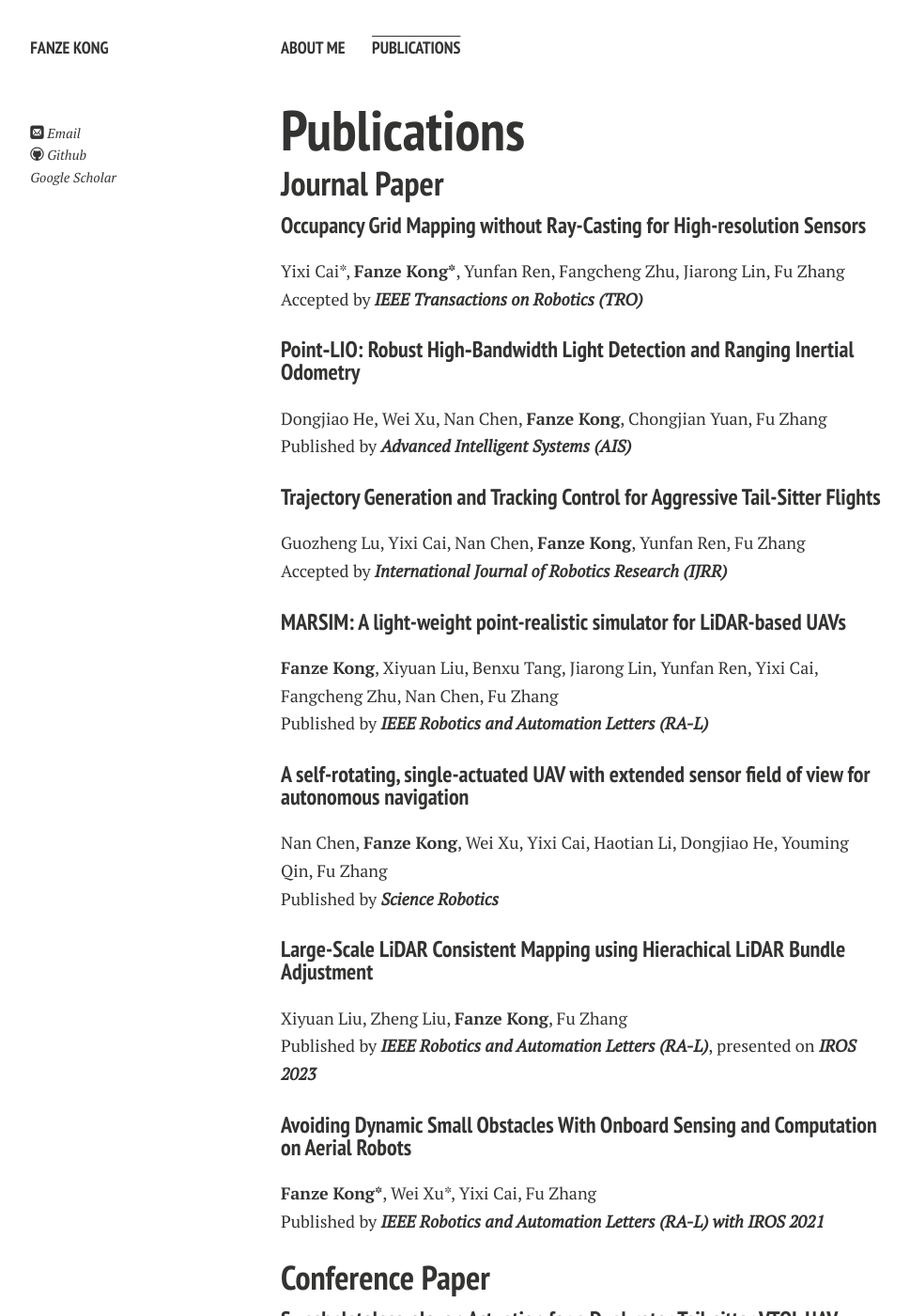
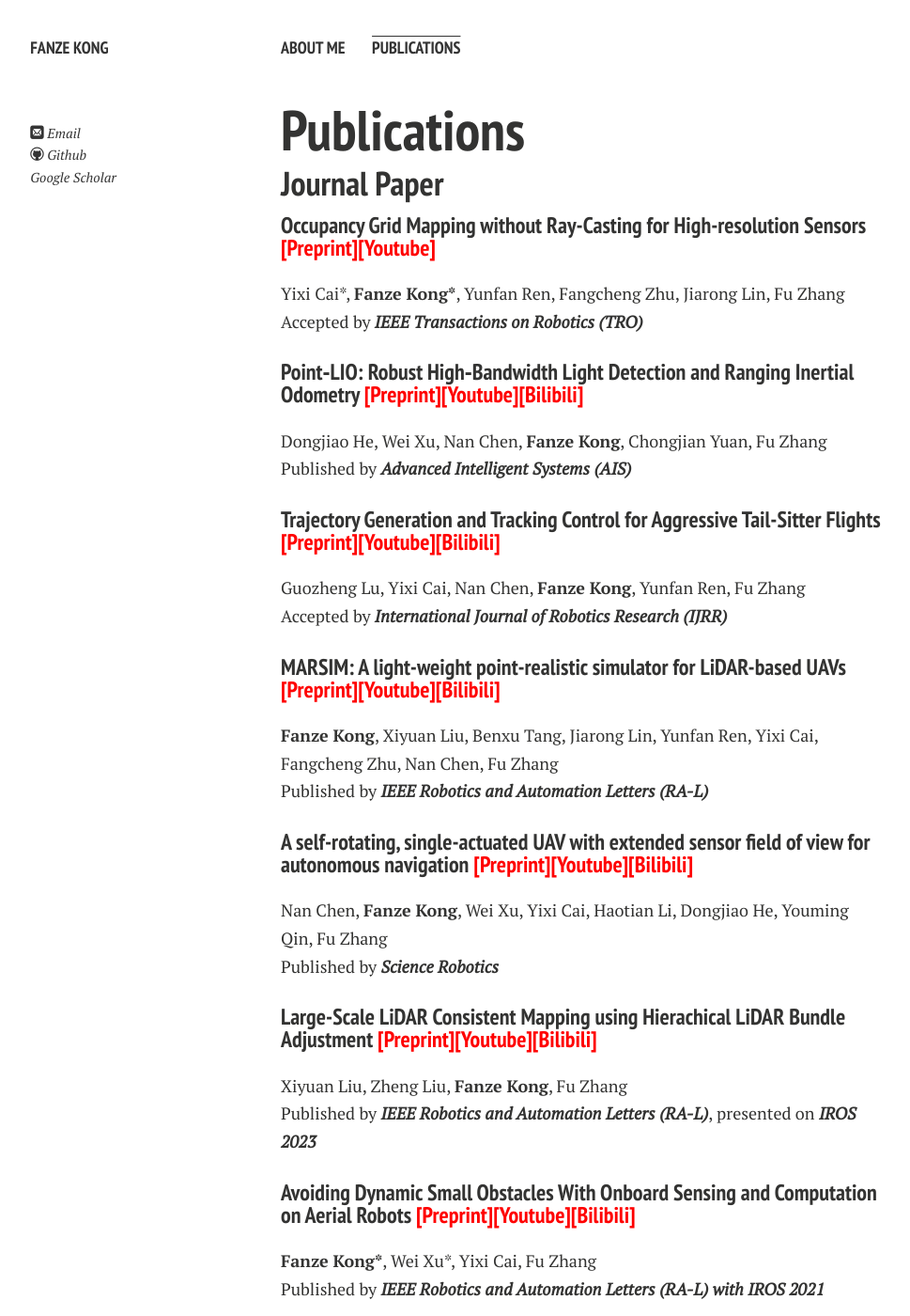
Before and after one commit to lawrence-cn/lawrence-cn.github.io, a Jekyll site: the page built from publications.md, in a window 1280 px wide and 1400 px high. Shown: the whole window at 94% size, without its empty margins (21-990 px from the left). Built offline with Jekyll 4.4.1, drawn with Linux system fonts in a browser that asks for light colours; nearby versions of some CDN libraries; comment, search, counter and statistics services are not loaded; a style sheet for code colours, icons or effects is not loaded; some of the changed text lies outside the part shown.

Commit message:
updates all the paper links and video links

```diff
--- a/publications.md
+++ b/publications.md
@@ -8,56 +8,56 @@ title: Publications
 
 ## Journal Paper
 
-### Occupancy Grid Mapping without Ray-Casting for High-resolution Sensors
+### Occupancy Grid Mapping without Ray-Casting for High-resolution Sensors [<font color=red>[Preprint]</font>](https://arxiv.org/pdf/2307.08493.pdf)[<font color=red>[Youtube]</font>](https://youtu.be/m5QQPbkYYnA?si=SSc4g1yhleJJoijZ)
 <!-- [[Preprint]](https://arxiv.org/pdf/2307.08493.pdf)[[Video]](https://www.youtube.com/watch?v=m5QQPbkYYnA) -->
 Yixi Cai\*, **Fanze Kong\***, Yunfan Ren, Fangcheng Zhu, Jiarong Lin, Fu Zhang
 <br>Accepted by ***IEEE Transactions on Robotics (TRO)***
 
-### Point‐LIO: Robust High‐Bandwidth Light Detection and Ranging Inertial Odometry
+### Point‐LIO: Robust High‐Bandwidth Light Detection and Ranging Inertial Odometry [<font color=red>[Preprint]</font>](https://onlinelibrary.wiley.com/doi/epdf/10.1002/aisy.202200459)[<font color=red>[Youtube]</font>](https://youtu.be/oS83xUs42Uw?si=aHDnNhM_4xNcFXU-)[<font color=red>[Bilibili]</font>](https://www.bilibili.com/video/BV1xL411R7Yq)
 Dongjiao He, Wei Xu, Nan Chen, **Fanze Kong**, Chongjian Yuan, Fu Zhang
 <br>Published by ***Advanced Intelligent Systems (AIS)***
 
-### Trajectory Generation and Tracking Control for Aggressive Tail-Sitter Flights
+### Trajectory Generation and Tracking Control for Aggressive Tail-Sitter Flights [<font color=red>[Preprint]</font>](https://arxiv.org/pdf/2212.11552.pdf)[<font color=red>[Youtube]</font>](https://youtu.be/2x_bLbVuyrk?si=on8mgj96K2cthpsA)[<font color=red>[Bilibili]</font>](https://www.bilibili.com/video/BV1Z84y1s7BR)
 Guozheng Lu, Yixi Cai, Nan Chen, **Fanze Kong**, Yunfan Ren, Fu Zhang
 <br>Accepted by ***International Journal of Robotics Research (IJRR)***
 
-### MARSIM: A light-weight point-realistic simulator for LiDAR-based UAVs
+### MARSIM: A light-weight point-realistic simulator for LiDAR-based UAVs [<font color=red>[Preprint]</font>](https://arxiv.org/abs/2211.10716.pdf)[<font color=red>[Youtube]</font>](https://youtu.be/hiRtcq-5lN0?si=ELwVtgSFala3ncQU)[<font color=red>[Bilibili]</font>](https://www.bilibili.com/video/BV1M84y117KG)
 **Fanze Kong**, Xiyuan Liu, Benxu Tang, Jiarong Lin, Yunfan Ren, Yixi Cai, Fangcheng Zhu, Nan Chen, Fu Zhang
 <br>Published by ***IEEE Robotics and Automation Letters (RA-L)***
 
-### A self-rotating, single-actuated UAV with extended sensor field of view for autonomous navigation
+### A self-rotating, single-actuated UAV with extended sensor field of view for autonomous navigation [<font color=red>[Preprint]</font>](https://mars.hku.hk/papers/scirobotics.ade4538_.pdf)[<font color=red>[Youtube]</font>](https://youtu.be/lrEJnJrRJsQ?si=AjWy0GhPUC-1RrOC)[<font color=red>[Bilibili]</font>](https://www.bilibili.com/video/BV1Ro4y1i7mE)
 Nan Chen, **Fanze Kong**, Wei Xu, Yixi Cai, Haotian Li, Dongjiao He, Youming Qin, Fu Zhang
 <br>Published by ***Science Robotics***
 
-### Large-Scale LiDAR Consistent Mapping using Hierachical LiDAR Bundle Adjustment
+### Large-Scale LiDAR Consistent Mapping using Hierachical LiDAR Bundle Adjustment [<font color=red>[Preprint]</font>](https://arxiv.org/abs/2209.11939.pdf)[<font color=red>[Youtube]</font>](https://youtu.be/CuLnTnXVujw?si=DFdouSceGqpEP_Zn)[<font color=red>[Bilibili]</font>](https://www.bilibili.com/video/BV1Qg41127j9)
 Xiyuan Liu, Zheng Liu, **Fanze Kong**, Fu Zhang
 <br>Published by ***IEEE Robotics and Automation Letters (RA-L)***, presented on ***IROS 2023***
 
-### Avoiding Dynamic Small Obstacles With Onboard Sensing and Computation on Aerial Robots
+### Avoiding Dynamic Small Obstacles With Onboard Sensing and Computation on Aerial Robots [<font color=red>[Preprint]</font>](https://arxiv.org/abs/2103.00406.pdf)[<font color=red>[Youtube]</font>](https://youtu.be/mjtmpEYwQsI?si=6gpj3JQG0wbc4xxU)[<font color=red>[Bilibili]</font>](https://www.bilibili.com/video/BV1w3411k7bj)
 **Fanze Kong\***, Wei Xu\*, Yixi Cai, Fu Zhang
 <br>Published by ***IEEE Robotics and Automation Letters (RA-L) with IROS 2021***
 
 ## Conference Paper
 
-### Swashplateless-elevon Actuation for a Dual-rotor Tail-sitter VTOL UAV
+### Swashplateless-elevon Actuation for a Dual-rotor Tail-sitter VTOL UAV [<font color=red>[Preprint]</font>](https://arxiv.org/abs/2309.13559.pdf)[<font color=red>[Youtube]</font>](https://youtu.be/Sx9Rk4Zf7sQ?si=-JGP7CZFW_FYLHKX)
 Nan Chen\*, **Fanze Kong\***, Haotian Li, Jiayuan Liu, Ziwei Ye, Wei Xu, Fangcheng Zhu, Ximin Lyu, Fu Zhang
 <br>Published by ***2023 IEEE/RSJ International Conference on Intelligent Robots and Systems (IROS)***
 <br>Recieved the ***IROS 2023 Best Paper Award on Robot Mechanisms and Design***
 <br>Selected as the ***Best Paper Award Finalists in 2023 IROS***.
 
-### Decentralized Swarm Trajectory Generation for LiDAR-based Aerial Tracking in Cluttered Environments
+### Decentralized Swarm Trajectory Generation for LiDAR-based Aerial Tracking in Cluttered Environments [<font color=red>[Youtube]</font>](https://youtu.be/04-ls0PHkuU?si=BJxpHd4aQ52Sw8eM)[<font color=red>[Bilibili]</font>](https://www.bilibili.com/video/BV1bv4y1Y7Sa)
 Longji Yin, Fangcheng Zhu, Yunfan Ren, **Fanze Kong**, Fu Zhang
 <br>Published by ***2023 IEEE/RSJ International Conference on Intelligent Robots and Systems (IROS)***
 <br>Selected as the ***Best Paper Award Finalists in 2023 IROS***.
 
-### HALO: A Safe, Coaxial, and Dual-Ducted UAV without Servo
+### HALO: A Safe, Coaxial, and Dual-Ducted UAV without Servo [<font color=red>[Bilibili]</font>](https://www.bilibili.com/video/BV1ys4y1L7eG)
 Haotian Li, Nan Chen, **Fanze Kong**, Yuying Zou, Shenji Zhou, Dongjiao He, Fu Zhang
 <br>Published by ***2023 IEEE/RSJ International Conference on Intelligent Robots and Systems (IROS)***
 
-### Bubble Explorer: Fast UAV Exploration in Large-Scale and Cluttered 3D-Environments using Occlusion-Free Spheres
+### Bubble Explorer: Fast UAV Exploration in Large-Scale and Cluttered 3D-Environments using Occlusion-Free Spheres [<font color=red>[Preprint]</font>](https://arxiv.org/abs/2304.00852.pdf)[<font color=red>[Youtube]</font>](https://youtu.be/4FqgNSbrx04?si=9UADubCFxVe6lAwz)[<font color=red>[Bilibili]</font>](https://www.bilibili.com/video/BV1zx4y1K7LJ)
 Benxu Tang, Yunfan Ren, Fangcheng Zhu, Rui He, Siqi Liang, **Fanze Kong**, Fu Zhang
 <br>Published by ***2023 IEEE/RSJ International Conference on Intelligent Robots and Systems (IROS)***
 
-### Decentralized LiDAR-inertial Swarm Odometry
+### Decentralized LiDAR-inertial Swarm Odometry [<font color=red>[Preprint]</font>](https://arxiv.org/abs/2209.06628.pdf)[<font color=red>[Youtube]</font>](https://youtu.be/MxeoKVXrmEs?si=THjCu3x7MQKRYndr)[<font color=red>[Bilibili]</font>](https://www.bilibili.com/video/BV1dg411m7Co)
 Fangcheng Zhu, Yunfan Ren, **Fanze Kong**, Huajie Wu, Siqi Liang, Nan Chen, Wei Xu, Fu Zhang
 <br>Published by ***2023 International Conference on Robotics and Automation (ICRA)***
```
Also changed, not shown: index.md (+6 -4 lines).
